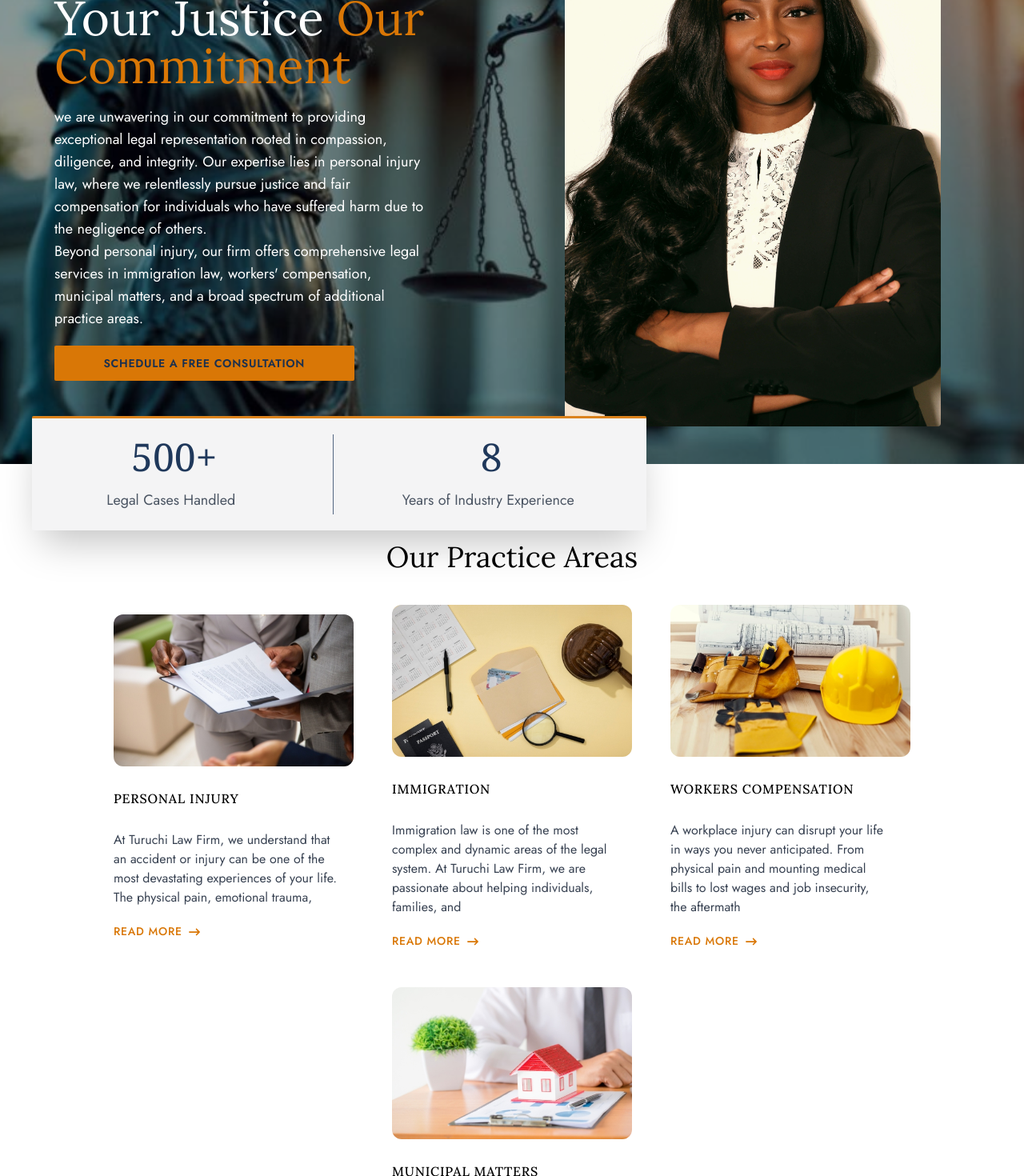
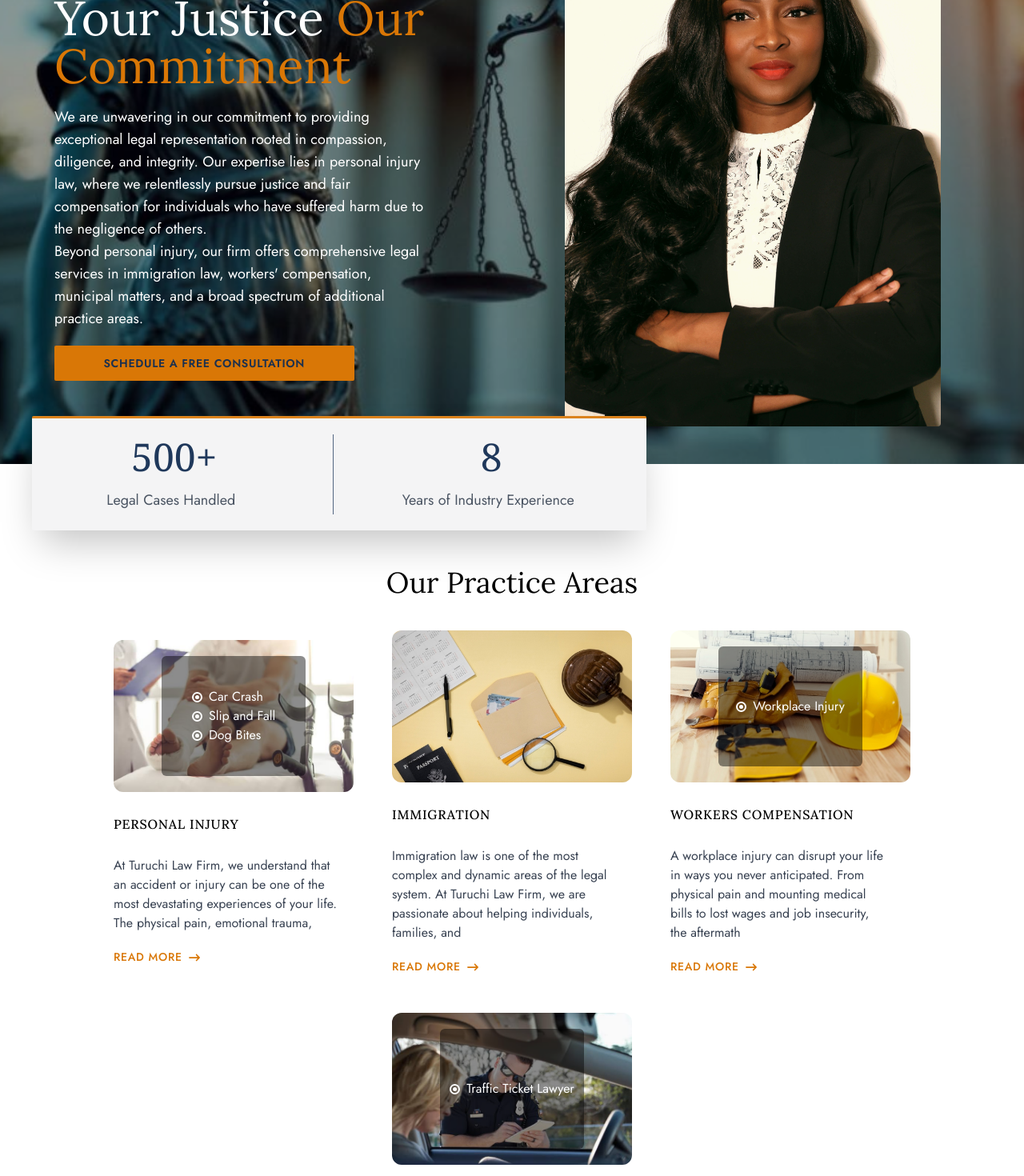
Before and after one commit to mhista/ttlFirm, a Next.js app in the folder ttlfirm/: page / in a window 1280 px wide. Shown: the part 320-1790 px from the top of the page at 80% size. Built offline with nearby package versions, Linux system fonts and the light colour scheme.

Commit message:
major changes

```diff
--- a/ttlfirm/app/practice/[practiceId]/page.jsx
+++ b/ttlfirm/app/practice/[practiceId]/page.jsx
@@ -11,6 +11,9 @@
 import { demoProducts } from "@models/practice_areas";
 import PageHeader from "@components/pages/header";
 
+
+
+
 const SinglePractice = () => {
   const router = usePathname();
   const id = router.split("/").at(-1);
@@ -22,7 +25,7 @@
 
   return (
     <div className="w-full flex flex-col">
-    <PageHeader text={demoProducts[id - 1].name} />
+    <PageHeader text={demoProducts[id - 1].name} subAreas={demoProducts[id - 1].subAreas} image={demoProducts[id - 1].image}/>
 
       <Section2>
         <div className="w-full flex flex-col md:flex-row-reverse justify-center items-center md:items-start md:justify-around md:pl-5">
--- a/ttlfirm/app/practice/page.jsx
+++ b/ttlfirm/app/practice/page.jsx
@@ -9,7 +9,7 @@
 const PracticeAreas = () => {
   return (
     <div className="relative">
-    <PageHeader text={"Our Practice"} text2={"Areas"}/>
+    <PageHeader text={"Our Practice"} text2={"Areas"} subAreas={["Personal Injury", "Immigration", "Worker's Compensation", "Municipal Matters"]}/>
 
       <Section2>
         <PracticeArea />
--- a/ttlfirm/components/common/practiceContainer.jsx
+++ b/ttlfirm/components/common/practiceContainer.jsx
@@ -3,7 +3,17 @@
 import Image from "next/image";
 import Link from "next/link";
 import { FaArrowRightLong } from "react-icons/fa6";
-const PracticeContainer = ({ image1, title, subtitle, aos, id }) => {
+const Area = ({ title }) => {
+  return (
+    <span className="flex gap-2 items-center cursor-auto">
+      <div className="h-[13px] w-[13px] rounded-full border-2 border-white flex justify-center items-center">
+        <div className="h-[5px] w-[5px] rounded-full bg-white"></div>
+      </div>
+      <p className="text-white ">{title}</p>
+    </span>
+  );
+};
+const PracticeContainer = ({ image1, title, subtitle, id, subAreas = [] }) => {
   const [isHovered, setIsHovered] = useState(false);
   return (
     <div
@@ -13,14 +23,29 @@
 
     >
       <Link href={`/practice/${id}`}>
-        <div className={`flex flex-col gap-7`}>
+        <div className={`flex flex-col gap-7 `}>
+          <div className="relative flex justify-center items-center h-[190px] sm:w-[430px] sm:h-[250px] md:w-[300px] md:h-[190px]">
           <Image
             className="rounded-xl h-[190px] object-cover sm:w-[430px] sm:h-[250px] md:w-[300px] md:h-[190px]"
             src={image1}
             width={300}
             height={250}
             alt="business image"
-          />
+          /> { subAreas.length != 0 && <>
+          <div className="absolute h-[150px] w-[180px] bg-black top-5   opacity-45 rounded-md">
+
+          </div>
+          <div className="text-white absolute rounded-md">
+            {
+             subAreas.length !=0 && subAreas.map((iteme, index)=>{
+              if (typeof iteme === "string") {
+                return (
+                  <Area key={index} title={iteme}/>
+                )}
+              })
+            }
+          </div></>}
+          </div>
 
           <h1 className="font-lora uppercase font-medium tracking-wider ">{title}</h1>
           <p className="w-[280px] sm:mx-0 sm:w-[300] overflow-hidden text-ellipsis text-pretty text-gray-700">
--- a/ttlfirm/components/pages/header.jsx
+++ b/ttlfirm/components/pages/header.jsx
@@ -7,7 +7,17 @@
 
 import "aos/dist/aos.css";
 
-const PageHeader = ({text, text2, image}) => {
+const Area = ({ title }) => {
+  return (
+    <span className="flex gap-2 items-center cursor-auto">
+      <div className="h-[13px] w-[13px] rounded-full border-2 border-white flex justify-center items-center">
+        <div className="h-[5px] w-[5px] rounded-full bg-white"></div>
+      </div>
+      <p className="text-white ">{title}</p>
+    </span>
+  );
+};
+const PageHeader = ({text, text2, image, subAreas=[]}) => {
 
   return (
     <div className={`relative w-full h-[350px] sm:h-[300px] md:h-[400px]`}>
@@ -21,18 +31,30 @@
       ></div>
       {/* background image */}
       <img
-        src="/assets/images/bgg.jpg"
+        src={`${image ?? "/assets/images/bgg.jpg"}`}
         className={`absolute w-full object-cover h-[350px] sm:h-[300px] md:h-[400px] z-10 top-0`}
       ></img>
     <div className={`w-full relative h-[350px] sm:h-[300px] md:h-[400px] flex flex-col-reverse sm:flex-row-reverse items-center justify-center sm:items-center md:gap-8 pt-20 sm:pt-[100px]  sm:pl-9 md:pl-0 lg:pl-9 md:px-5`}>
 
         <div
-          className={`text-white  flex flex-col sm:flex-row items-center justify-center md:pl-8  w-full z-40 md:pt-20 lg:pt-14`}
+          className={`text-white  flex flex-col gap-4 items-center  md:pl-8  w-full z-40 md:pt-20 lg:pt-14`}
         >
         {/* Your justice, Our commitment */}
-        <h1 className="flex items-center justify-center font-lora text-5xl sm:text-5xl md:text-6xl lg:text-7xl w-full z-40 text-pretty pl-10 sm:pl-0">
+        <h1 className="flex items-center justify-center font-lora text-3xl sm:text-5xl md:text-6xl lg:text-7xl w-full z-40 text-pretty sm:pl-0">
               {text}<span className="text-amber-300 opacity-80 ml-3"> {text2}</span>
             </h1>
+            { subAreas.length != 0 && <>
+
+          <div className="text-white  rounded-md">
+            {
+             subAreas.length !=0 && subAreas.map((iteme, index)=>{
+              if (typeof iteme === "string") {
+                return (
+                  <Area key={index} title={iteme}/>
+                )}
+              })
+            }
+          </div></>}
         </div>
       </div>
     </div>
--- a/ttlfirm/components/pages/home/consult.jsx
+++ b/ttlfirm/components/pages/home/consult.jsx
@@ -11,7 +11,7 @@
 
       </div>
       <p className="text-3xl w-1/2 text-center font-bold" >
-        Need help with any legal issues? feel free to
+        Need help with any legal issues? feel free to consult us
       </p>
       <Link href={`/contact`} className="btn2 w-40 text-center">
         Consult Us
--- a/ttlfirm/components/pages/home/hero.jsx
+++ b/ttlfirm/components/pages/home/hero.jsx
@@ -41,7 +41,7 @@
             Your Justice <span className="text-amber-600">Our Commitment</span>
           </h1>
           <p className="text-base sm:text-sm w-5/6 sm:w-full lg:w-5/6 md:text-base lg:text-lg text-pretty" data-aos="zoom-in-up">
-          we are unwavering in our commitment to
+          We are unwavering in our commitment to
                 providing exceptional legal representation rooted in compassion,
                 diligence, and integrity. Our expertise lies in personal injury
                 law, where we relentlessly pursue justice and fair compensation
--- a/ttlfirm/components/pages/home/practiceAreas.jsx
+++ b/ttlfirm/components/pages/home/practiceAreas.jsx
@@ -3,7 +3,7 @@
 
 const PracticeArea = () => {
   return (
-    <div className="relative section1 w-full flex flex-col justify-around items-center gap-5 md:gap-10 z-30 py-24">
+    <div className="relative section1 w-full flex flex-col justify-around items-center gap-5 md:gap-10 z-30 py-32">
         {/* <div className="flex flex-row items-center gap-3">
           <hr className="bg-amber-600 h-[2px] w-14" />
           <h3 className="text-amber-600 text-lg uppercase font-jost inline font-bold">
@@ -14,13 +14,13 @@
       </div> */}
       <h1 className="font-lora text-4xl text-center sm:pl-0">Our Practice Areas</h1>
    <div className="w-full flex flex-col md:flex-row  flex-wrap  lg:px-0 gap-12 items-center justify-center">
-   <PracticeContainer image1={'/assets/images/injury.jpg'}  title={'Personal Injury'} aos={"fade-right"} id={1}
+   <PracticeContainer image1={'/assets/images/inju.jpg'}  title={'Personal Injury'} aos={"fade-right"} id={1} subAreas={['Car Crash', 'Slip and Fall', 'Dog Bites']}
     subtitle={'At Turuchi Law Firm, we understand that an accident or injury can be one of the most devastating experiences of your life. The physical pain, emotional trauma,'}/>
-    <PracticeContainer image1={'/assets/images/immig.jpg'}  title={'Immigration'} aos={"zoom-in"} id={2}
+    <PracticeContainer image1={'/assets/images/immig.jpg'}  title={'Immigration'} aos={"zoom-in"} id={2} subAreas={[ ]}
     subtitle={'Immigration law is one of the most complex and dynamic areas of the legal system. At Turuchi Law Firm, we are passionate about helping individuals, families, and '}/>
-    <PracticeContainer image1={'/assets/images/work.jpg'}  title={'Workers Compensation'} aos={"fade-left"} id={3}
+    <PracticeContainer image1={'/assets/images/work.jpg'}  title={'Workers Compensation'} aos={"fade-left"} id={3} subAreas={[ 'Workplace Injury']}
     subtitle={'A workplace injury can disrupt your life in ways you never anticipated. From physical pain and mounting medical bills to lost wages and job insecurity, the aftermath'}/>
-     <PracticeContainer image1={'/assets/images/muni.jpg'}  title={'Municipal Matters'} aos={"zoom-in"} id={4}
+     <PracticeContainer image1={'/assets/images/munic.jpg'}  title={'Municipal Matters'} aos={"zoom-in"} id={4} subAreas={[ 'Traffic Ticket Lawyer']}
     subtitle={'At Turuchi Law Firm, we provide comprehensive legal services for a wide range of municipal court matters, including traffic violations, speeding tickets,'}/>
    </div>
     </div>
```
Also changed, not shown: ttlfirm/components/layout/stickyNav.jsx (+10 -5 lines), ttlfirm/models/practice_areas.js (+8 -5 lines), ttlfirm/public/assets/images/inju.jpg (added), ttlfirm/public/assets/images/munic.jpg (added).
